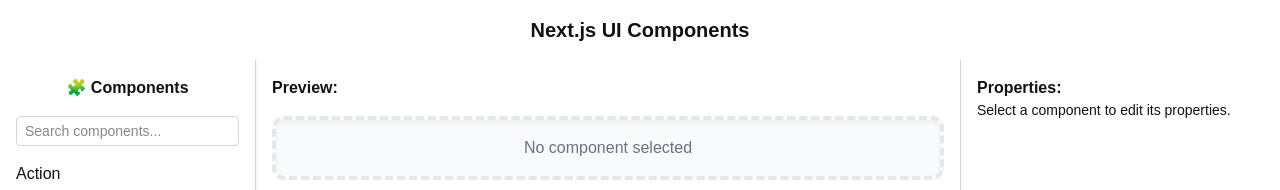
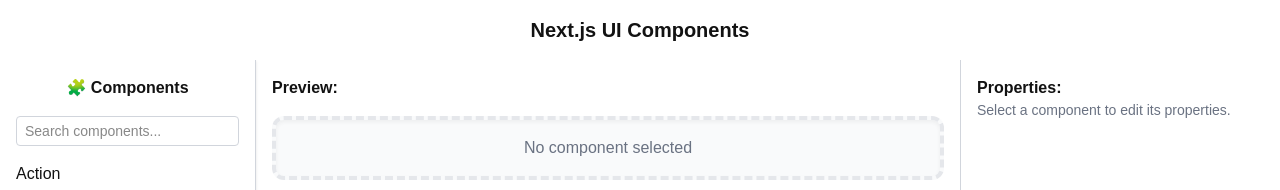
Before and after one commit to anilsworld2000/next-ui-playground, a Next.js app: page / in a window 1280 px wide. Shown: the top 190 px of the page. Built offline with nearby package versions, Linux system fonts and the light colour scheme.

Commit message:
update properties section
No comp selected

```diff
--- a/app/components/Properties/PropertiesSection.tsx
+++ b/app/components/Properties/PropertiesSection.tsx
@@ -18,7 +18,7 @@
             <div className="mb-4">
                 <p className="font-semibold">Properties: {selectedComponent?.name}</p>
 
-                {!selectedComponent && <p className="text-sm font-medium">Select a component to edit its properties.</p>}
+                {!selectedComponent && <p className="text-sm text-gray-500">Select a component to edit its properties.</p>}
 
                 {selectedComponent &&
                     selectedComponent.defaultProps.map(prop => (
```
